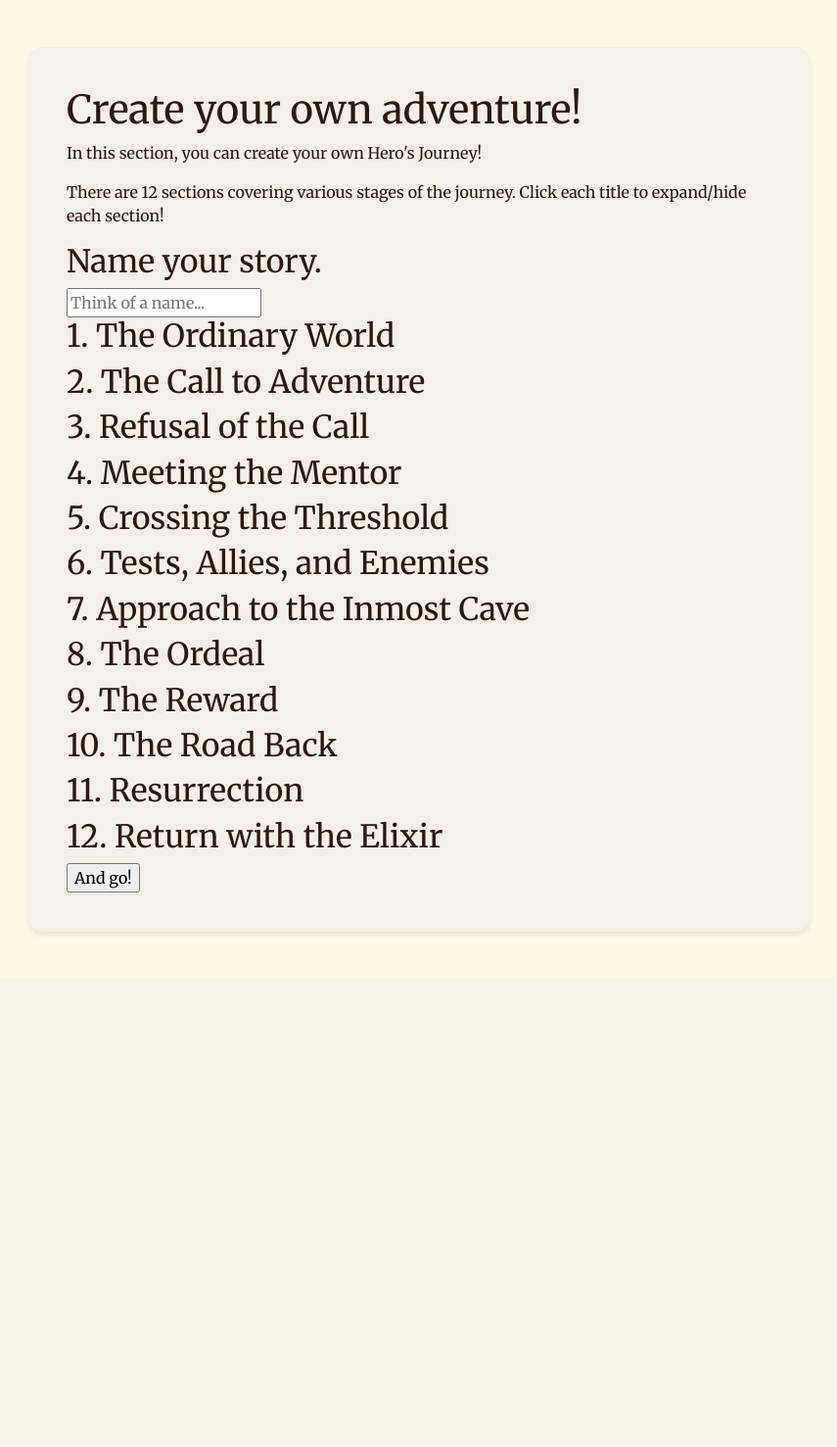
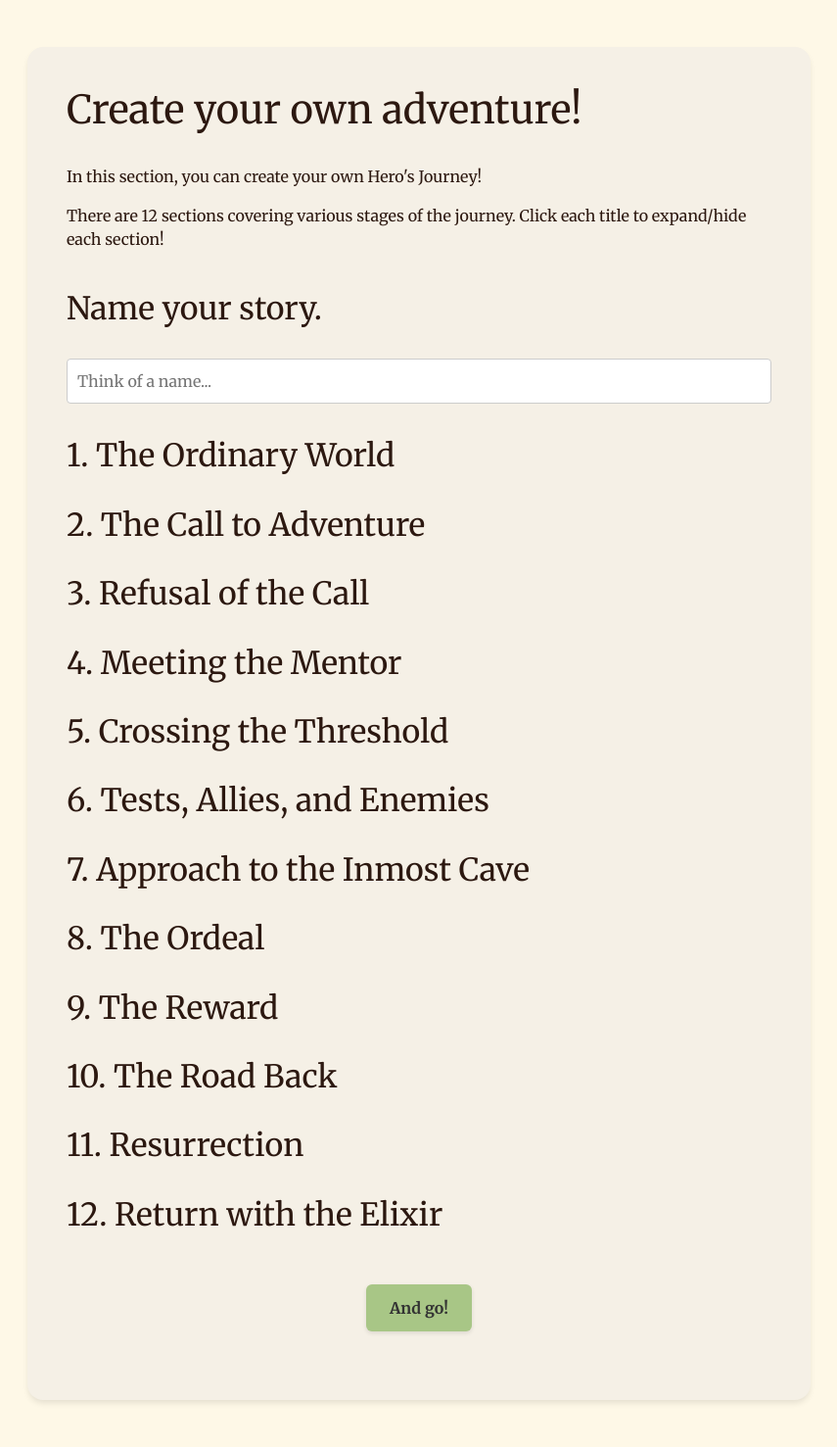
Before and after one commit to he-larious/heros-journey, a Flask app: page /create in a window 1280 px wide. Shown: the part 56-1533 px from the top of the page at 98% size, without its empty margins (212-1067 px from the left). Before the commit the page ends 1009 px from the top, so only its background shows below. Run offline with Flask 3, Linux system fonts and the light colour scheme.

Commit message:
centering + spacing

```diff
--- a/static/css/home.css
+++ b/static/css/home.css
@@ -13,3 +13,10 @@
     width: 80%;
     margin: 2rem auto;
 }
+
+.story-container {
+    display: flex;
+    justify-content: center;
+    margin-top: 20px;
+    margin-bottom: 30px;
+}
--- a/static/css/quiz.css
+++ b/static/css/quiz.css
@@ -471,3 +471,34 @@
     transform: translateY(-2px);
     box-shadow: var(--shadow-md);
 }
+
+.story-input {
+    width: 100%;
+    padding: 10px;
+    border: 1px solid #ccc;
+    border-radius: 4px;
+    margin-bottom: 10px;
+    box-sizing: border-box;
+}
+
+.btn {
+    padding: 12px 24px;
+    border-radius: 6px;
+    font-size: 16px;
+    font-weight: 600;
+    cursor: pointer;
+    transition: all 0.3s ease;
+    border: none;
+    outline: none;
+    text-align: center;
+    text-decoration: none;
+    display: inline-block;
+    box-shadow: 0 2px 4px rgba(0,0,0,0.1);
+}
+
+.button-container {
+    display: flex;
+    justify-content: center;
+    margin-top: 20px;
+    margin-bottom: 30px;
+}
--- a/static/js/create.js
+++ b/static/js/create.js
@@ -167,15 +167,15 @@ function populate() {
 }
 
 function seeStory() {
-    $("#storage").append(`<h2 class="text-center mb-4">${story.name}</h2>`);
+    $("#storage").append(`<h2 class="text-center mb-4">${story.name}</h2><br>`);
     for (let i = 1; i <= 12; i++) {
         stage_name = all_stage_data[i]["name"];
         stage_description = all_stage_data[i]["description"]
         $("#storage").append(`
             <div class="mb-3">
-                <h3>${stage_name}</h4>
-                <h4>${stage_description}</h3>
-                <p>${story[`stage_${i}`]}</p>
+                <h3>${stage_name}</h4><br>
+                <h4>${stage_description}</h3><br>
+                <p>${story[`stage_${i}`]}</p><br>
             </div>
         `);
     }
--- a/templates/create.html
+++ b/templates/create.html
@@ -20,15 +20,15 @@
 </script>
 <div class="quiz-container">
     <div id="successStatus"></div>
-    <h1>Create your own adventure!</h1>
+    <h1>Create your own adventure!</h1><br>
     <div class="quiz-intro">
         <p>In this section, you can create your own Hero's Journey!</p>
-        <p>There are 12 sections covering various stages of the journey. Click each title to expand/hide each section!</p>
+        <p>There are 12 sections covering various stages of the journey. Click each title to expand/hide each section!</p><br>
     </div>
     <form id="adventure">
-        <h2>Name your story.</h2>
+        <h2>Name your story.</h2><br>
         <div id="name_error"></div>
-        <input class="textinput" type="text" id="name" name="name" style="overflow: hidden;" placeholder="Think of a name..."/>
+        <input class="story-input" type="text" id="name" name="name" style="overflow: hidden;" placeholder="Think of a name..."/><br><br>
         {% for stage_num, stage in all_stage_data.items() %}
             <div class="stage">
             <h2 onclick="toggleStage({{ stage_num }})" style="cursor: pointer;">
@@ -39,9 +39,9 @@
                 <div id="{{ stage_num }}_error"></div>
                 <textarea class="story-input" id="stage_{{ stage_num }}" placeholder="Write your story..."></textarea>
             </div>
-            </div>
+            </div><br>
         {% endfor %}
-        <input type="submit" id="save" value="And go!"><span id="discard"></span>
+        <div class="button-container"><input class="btn" type="submit" id="save" value="And go!"><span id="discard"></span></div>
     </form>
 </div>
 
--- a/templates/home.html
+++ b/templates/home.html
@@ -20,10 +20,10 @@
         <a class="btn" href="{{ url_for('quiz') }}">Quiz</a>
         <a class="btn" href="{{ url_for('create') }}">Story</a>
     </div>
-    <br>
+    <br><br><br>
     <div class="quiz-container">
         <h1>See all stories here.</h1>
-        <div id="story_container" class="quiz-container"></div>
+        <div id="story_container" class="story-container"></div>
     </div>
 </div>
 {% endblock %}
```
